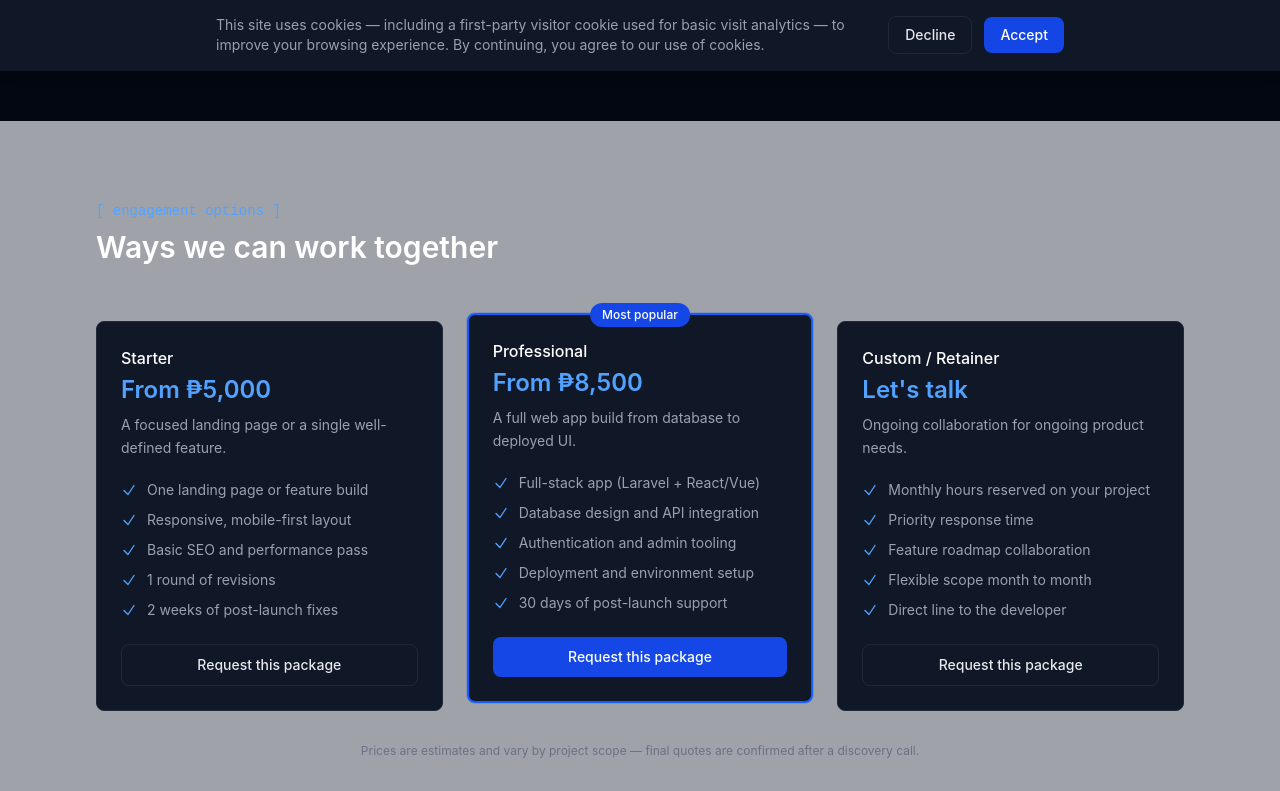
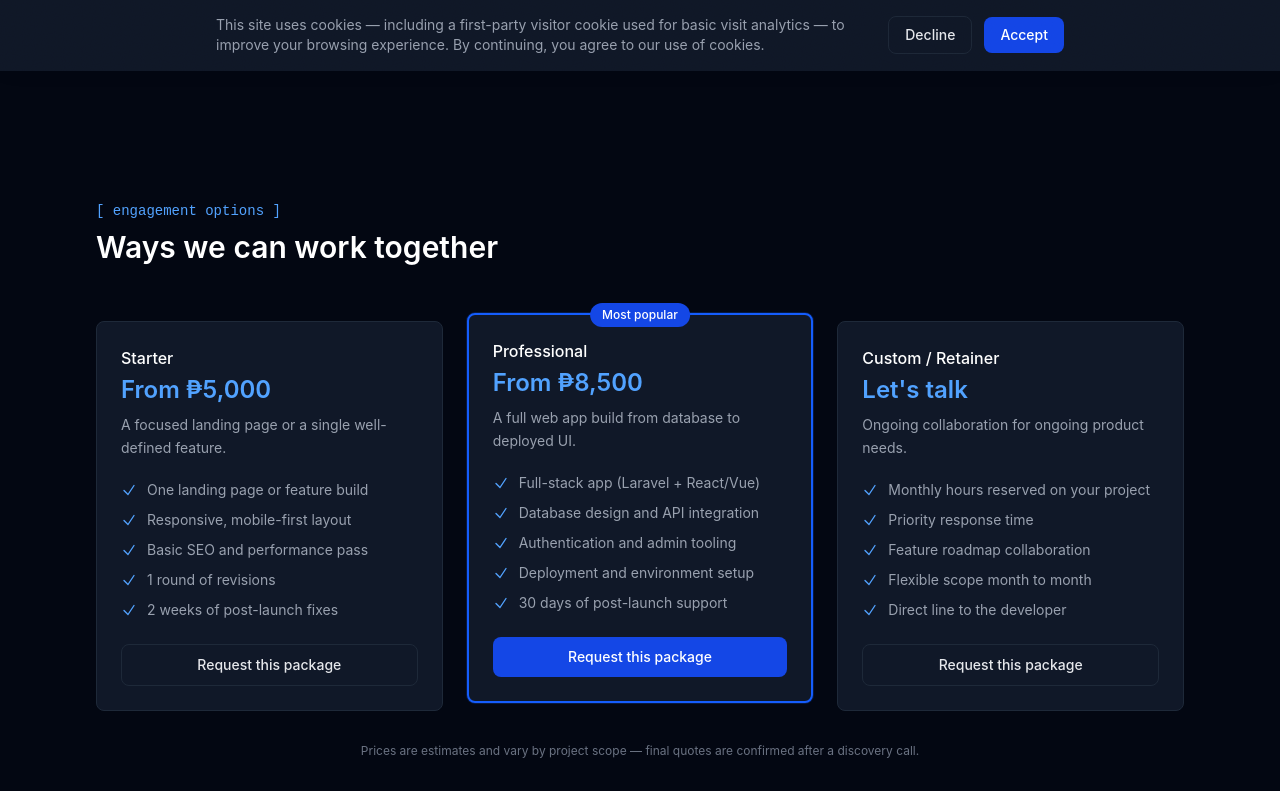
Before and after one commit to LegaspiRonnie/Ronnie-Legaspi, a React (Vite) app in the folder frontend/: page /services in a window 1280 px wide. Shown: the part 729-1520 px from the top of the page. Built offline with nearby package versions, Linux system fonts and the light colour scheme.

Commit message:
removed grey bg

```diff
--- a/frontend/src/components/Pricing.tsx
+++ b/frontend/src/components/Pricing.tsx
@@ -3,7 +3,7 @@ import { useUnderConstruction } from '../hooks.ts';
 export default function Pricing() {
     const underConstruction = useUnderConstruction();
   return (
-    <section id="pricing" className="py-20 bg-gray-50 dark:bg-gray-900/40 transition-colors duration-300">
+    <section id="pricing" className="py-20 bg-white dark:bg-gray-950 transition-colors duration-300">
       <div className="max-w-6xl mx-auto px-6 lg:px-8">
         <div className="max-w-xl mb-14">
           <p className="text-sm font-mono text-blue-700 dark:text-blue-400 mb-2">[ engagement options ]</p>
```
Also changed, not shown: 1 other file (tests, documents, lock files or other folders).
